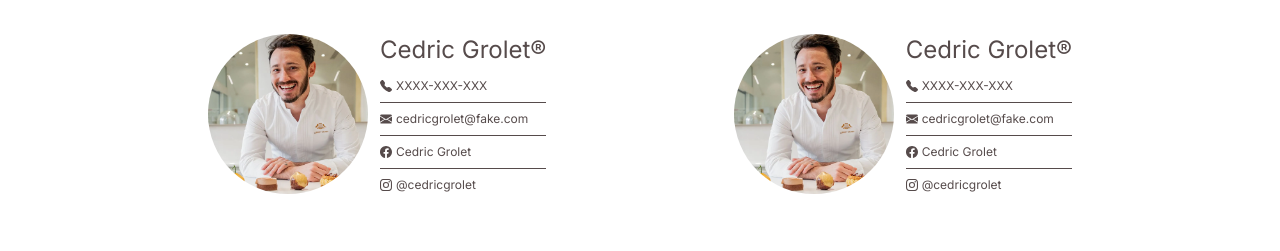
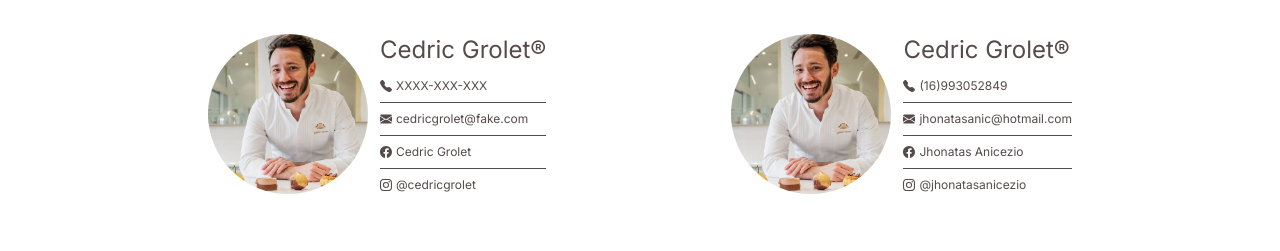
Before and after one commit to JhonatasAnicezio/Grolet_Patisserie, a Next.js app: page /contact in a window 1280 px wide. Shown: the part 322-573 px from the top of the page. Built offline with nearby package versions, Linux system fonts and the light colour scheme; no server answers.

Commit message:
feat: alter contact

```diff
--- a/src/app/contact/page.tsx
+++ b/src/app/contact/page.tsx
@@ -35,13 +35,13 @@ export default function Contact() {
             <div className="flex flex-col gap-1">
               <h2 className="text-2xl">Cedric Grolet®</h2>
               <nav className="flex flex-col text-xs">
-                <a className="flex items-center py-2 gap-1 border-b border-brown-350"><BsFillTelephoneFill />XXXX-XXX-XXX</a>
-                <a className="flex items-center py-2 gap-1 border-b border-brown-350"><BsFillEnvelopeFill />cedricgrolet@fake.com</a>
+                <a className="flex items-center py-2 gap-1 border-b border-brown-350"><BsFillTelephoneFill />(16)993052849</a>
+                <a className="flex items-center py-2 gap-1 border-b border-brown-350"><BsFillEnvelopeFill />jhonatasanic@hotmail.com</a>
                 <Link href='https://www.facebook.com/cedricgrolet' className="transition duration-500 flex items-center py-2 gap-1 hover:text-brown-900 border-b border-brown-350">
-                  <BsFacebook />Cedric Grolet
+                  <BsFacebook />Jhonatas Anicezio
                 </Link>
-                <Link href='https://www.instagram.com/cedricgrolet/' className="transition duration-500 flex items-center py-2 gap-1 hover:text-brown-900">
-                  <BsInstagram />@cedricgrolet
+                <Link href='https://www.instagram.com/_jhonatas_z/' className="transition duration-500 flex items-center py-2 gap-1 hover:text-brown-900">
+                  <BsInstagram />@jhonatasanicezio
                 </Link>
               </nav>
             </div>
```
